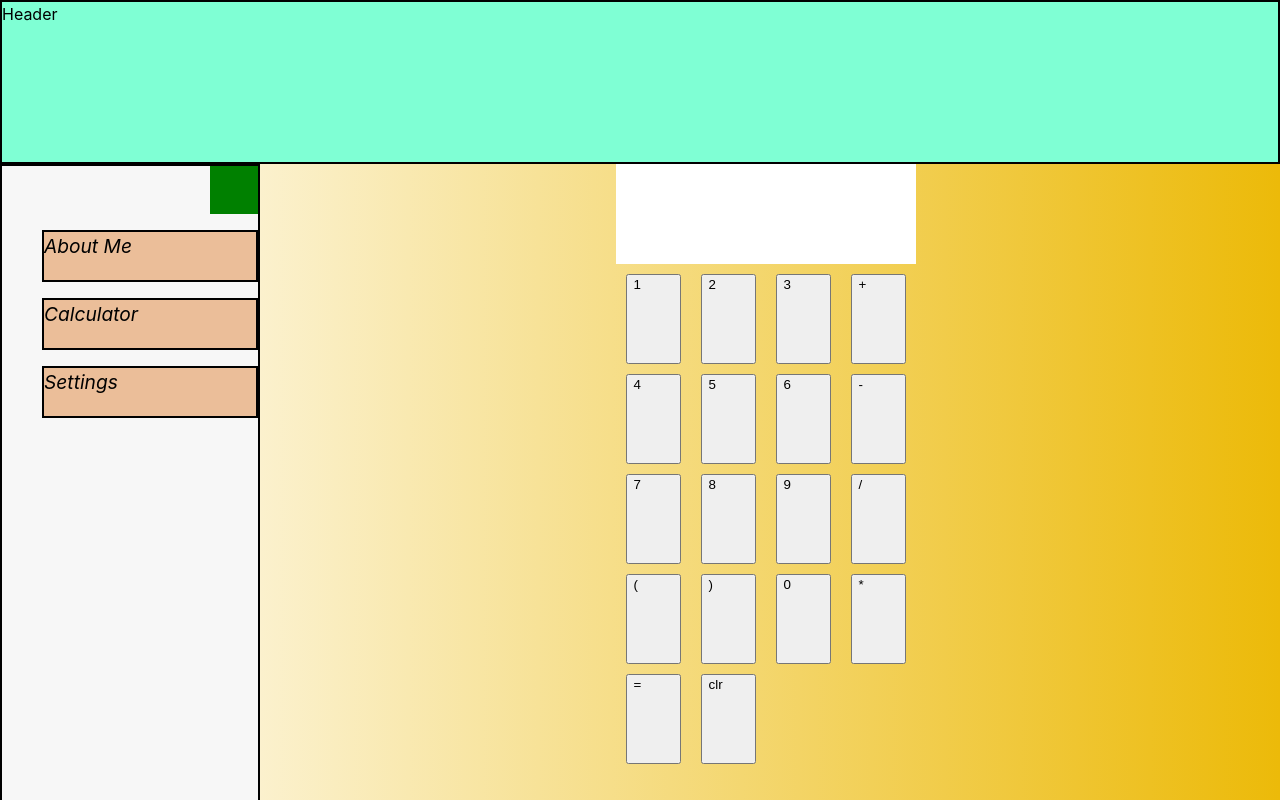
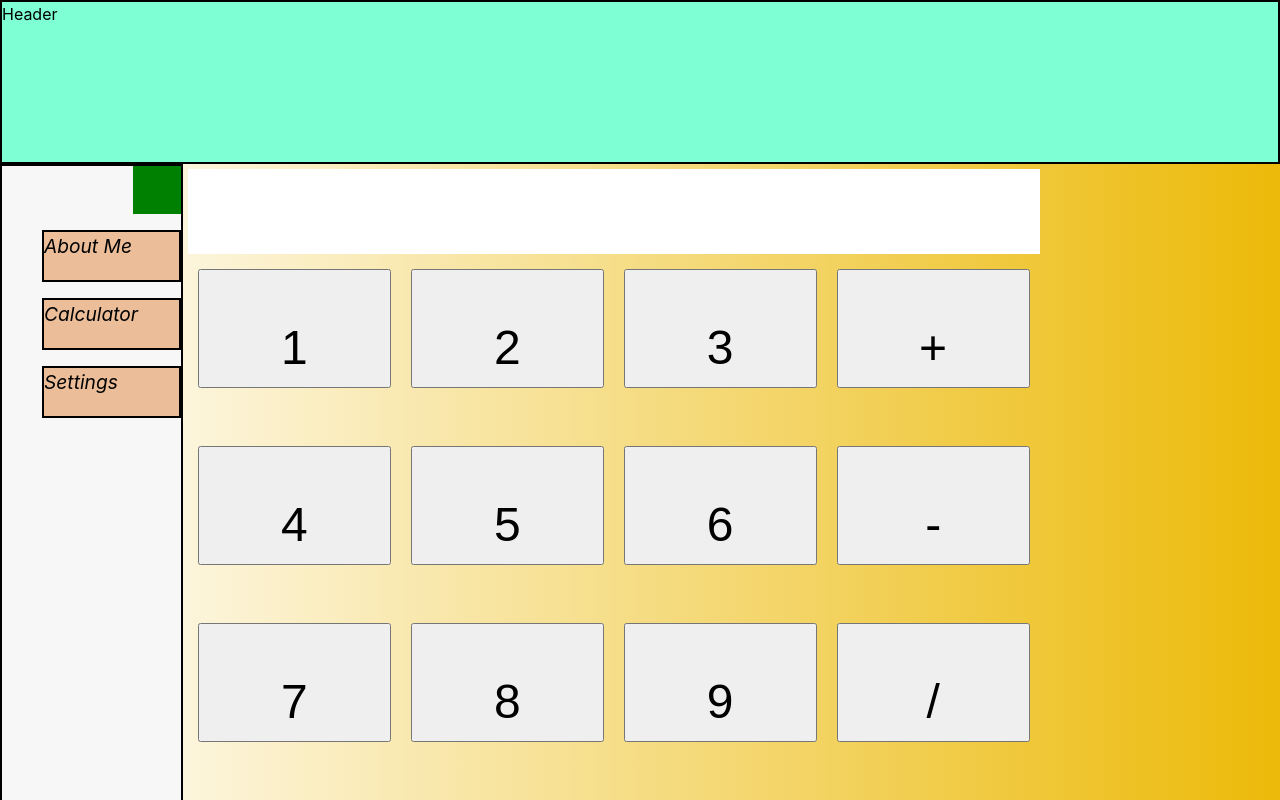
Before and after one commit to ChrisIBill/my-site, a React (Create React App) app: page /Calculator in a window 1280 px wide. Shown: the top 800 px of the page. Built offline with nearby package versions, Linux system fonts and the light colour scheme.

Commit message:
Calculator CSS Work

```diff
--- a/src/Pages/Calculator.tsx
+++ b/src/Pages/Calculator.tsx
@@ -259,22 +259,23 @@ const CalcButtons = () => {
     }
 
     const Display = () => {
-        //const calcValue: number | undefined = calculate();
         return <div className="display">{disp}</div>;
     };
 
     return (
         <div className="calcContent">
-            {/* <div className="display"></div> */}
             <Display />
+            <div className="calcButtonsWrapper">
                 {calcButtons.map((button) => {
                     return (
                         <div key={button.id} className="calcButtonContainer" /* style={{flexGrow: button.size}} */>
                              {/* {item.icon} */}
-                        <button className="calcButton" onClick={() => handleClick(button.text)}>{button.text}</button>
+                            <button className="calcButton" onClick={() => handleClick(button.text)}><p>{button.text}</p></button>
                         </div>
                     );
                 })}
+            </div>
+            <div className="calcHistory"></div>
         </div>
     );
 };
--- a/src/Pages/Home.js
+++ b/src/Pages/Home.js
@@ -9,10 +9,11 @@ export default function Home() {
         setOpen(!open);
     };
     return (
-        <div id="Page">
+        <div id="page-wrapper">
             <div id="header">Header</div>
-            <Sidebar />
-            {/* <div id={open ? "sidebar" : "sidebar:closed"}>
+            <div id="main-wrapper">
+                <Sidebar />
+                {/* <div id={open ? "sidebar" : "sidebar:closed"}>
         <nav>
           <button id="menuButton" onClick={menuButtonClick}></button>
           <ul>
@@ -28,8 +29,9 @@ export default function Home() {
           </ul>
         </nav>
       </div> */}
-            <div id="content">
-                <Outlet />
+                <div id="content">
+                    <Outlet />
+                </div>
             </div>
         </div>
     );
--- a/src/Pages/Home.scss
+++ b/src/Pages/Home.scss
@@ -5,7 +5,7 @@ body {
     padding: 0;
 }
 
-#Page {
+#page-wrapper {
     display: flex;
     flex-direction: row;
     flex-wrap: wrap;
@@ -14,6 +14,14 @@ body {
     margin: 0;
     background: rgb(255, 255, 255);
     background: linear-gradient(90deg, rgba(255, 255, 255, 1) 0%, rgba(236, 186, 9, 1) 100%, rgba(0, 212, 255, 1) 100%);
+}
+
+#main-wrapper {
+    display: grid;
+    grid-template-areas: "sidebar content content";
+    grid-template-columns: minmax(60px, .5fr) 3fr;
+    height: 80%;
+    width: 100%;
 }
 
 .Sidebar {
@@ -39,8 +47,7 @@ main {
 }
 
 #sidebar {
-    width: 20%;
-    height: 80%;
+    grid-area: sidebar;
     color: blue;
     background-color: #f7f7f7;
     border: solid 2px black;
@@ -102,6 +109,7 @@ main {
 }
 
 #content {
+    grid-area: content;
     display: flex;
     justify-content: center;
     height: 79%;
--- a/src/Pages/calculator.scss
+++ b/src/Pages/calculator.scss
@@ -1,29 +1,51 @@
+.calcContent {
+    width: 100%;
+    height: 100%;
+    margin: 5px;
+    display: grid;
+    grid-template-areas:
+        "display display display history"
+        "button-wrapper button-wrapper button-wrapper history";
+    grid-template-columns: minmax();
+    grid-template-rows: 90px 1fr;
+}
+
 .display {
-    height: 100px;
-    width: 300px;
+    grid-area: display;
+    margin-bottom: 5px;
     color: black;
     background-color: white;
 }
 
 .calcButton {
-    display: flex;
+    //display: flex;
     width: 90%;
     height: 90%;
     margin: 10px;
     flex-grow: 1;
+    font-size: 3em;
+    p {
+    }
 }
-
-.calcContent {
+.calcButtonsWrapper {
     display: flex;
-    flex-direction: row;
-    width: 300px;
-    height: 400px;
     flex-wrap: wrap;
+    justify-content: center;
+    height: 100%;
+    width: 100%;
+    grid-area: button-wrapper;
 }
-
 .calcButtonContainer {
     box-sizing: border-box;
     display: flex;
     width: 25%;
-    height: 25%;
+    height: 15%;
 }
+
+.calcHistory {
+    grid-area: history;
+    box-sizing: border-box;
+    margin-left: 5px;
+    background-color: green;
+    color: green;
+}
--- a/src/lib/calcButtons.tsx
+++ b/src/lib/calcButtons.tsx
@@ -93,6 +93,6 @@ export const calcButtons = [
     {
         id: 17,
         text: 'clr',
-        size: 2,
+        size: 1,
     }
 ]
```
Lines whose indentation alone changed are shown as unchanged.
